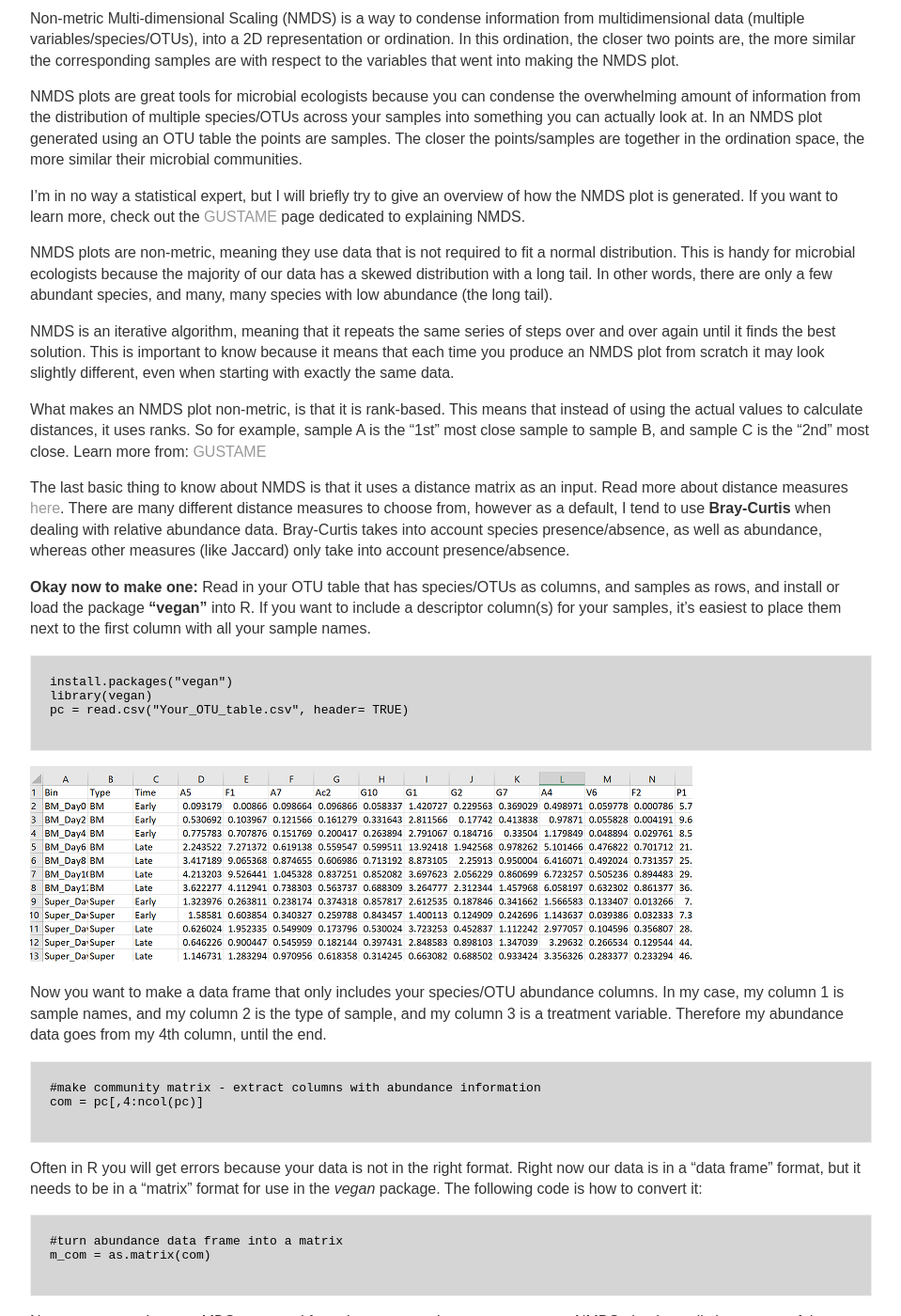
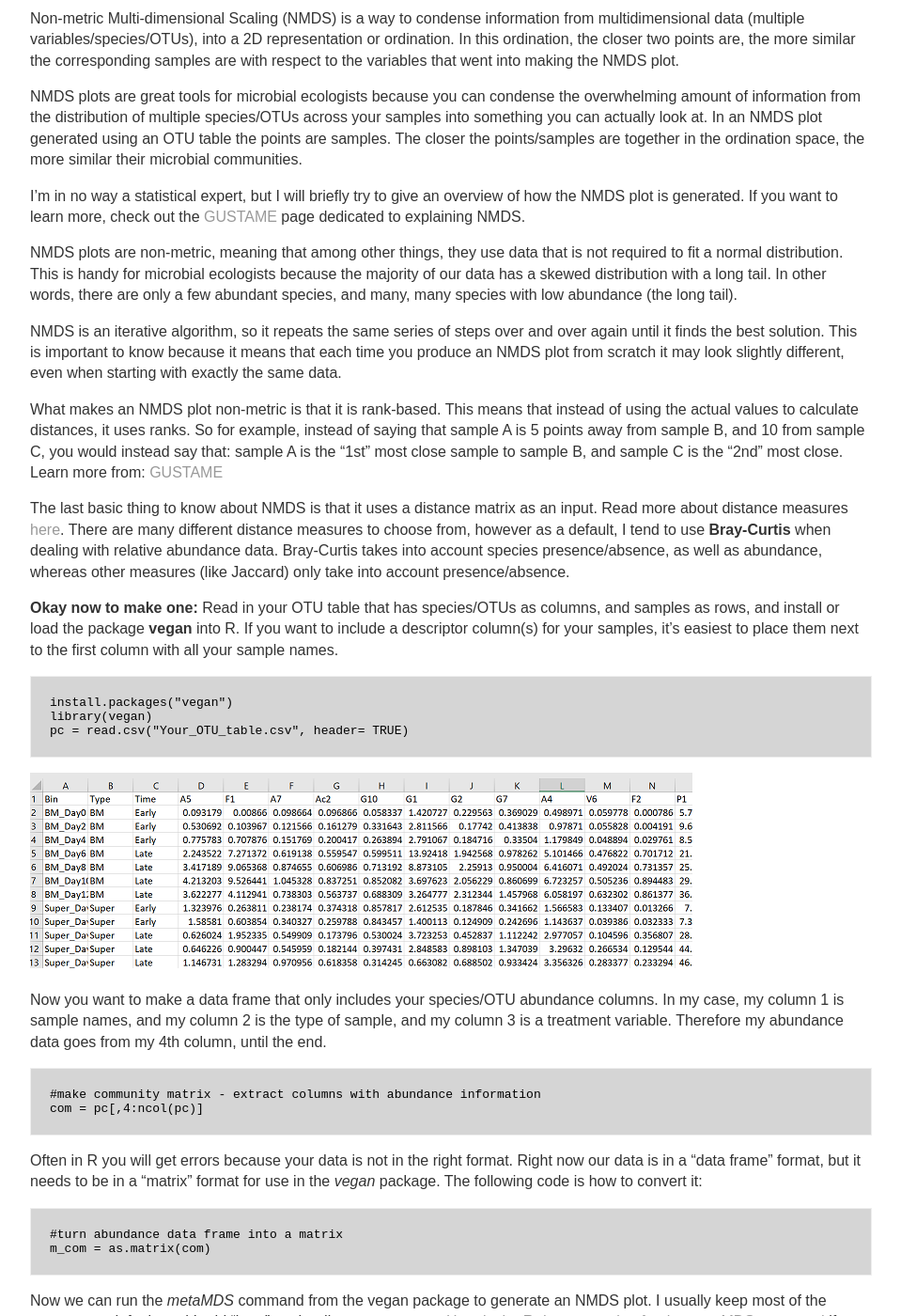
Before and after one commit to jkzorz/jkzorz.github.io, a Jekyll site: the page built from _posts/2019-06-06-NMDS.md, in a window 1280 px wide and 1400 px high, scrolled down 227 px. Shown: the whole window at 94% size, without its empty margins (160-1119 px from the left). Built offline with Jekyll 4.4.1, drawn with Linux system fonts in a browser that asks for light colours; some of the changed text lies outside the part shown.

Commit message:
Update 2019-06-06-NMDS.md

````diff
--- a/_posts/2019-06-06-NMDS.md
+++ b/_posts/2019-06-06-NMDS.md
@@ -11,22 +11,21 @@ NMDS plots are great tools for microbial ecologists because you can condense the
 
 I'm in no way a statistical expert, but I will briefly try to give an overview of how the NMDS plot is generated.  If you want to learn more, check out the [GUSTAME](https://mb3is.megx.net/gustame/dissimilarity-based-methods/nmds) page dedicated to explaining NMDS.
 
-NMDS plots are non-metric, meaning they use data that is not required to fit a normal distribution. This is handy for microbial ecologists because the majority of our data has a skewed distribution with a long tail. In other words, there are only a few abundant species, and many, many species with low abundance (the long tail).
+NMDS plots are non-metric, meaning that among other things, they use data that is not required to fit a normal distribution. This is handy for microbial ecologists because the majority of our data has a skewed distribution with a long tail. In other words, there are only a few abundant species, and many, many species with low abundance (the long tail).
 
-NMDS is an iterative algorithm, meaning that it repeats the same series of steps over and over again until it finds the best solution. This is important to know because it means that each time you produce an NMDS plot from scratch it may look slightly different, even when starting with exactly the same data.
+NMDS is an iterative algorithm, so it repeats the same series of steps over and over again until it finds the best solution. This is important to know because it means that each time you produce an NMDS plot from scratch it may look slightly different, even when starting with exactly the same data.
 
-What makes an NMDS plot non-metric, is that it is rank-based. This means that instead of using the actual values to calculate distances, it uses ranks. So for example, sample A is the "1st" most close sample to sample B, and sample C is the "2nd" most close. Learn more from: [GUSTAME](https://mb3is.megx.net/gustame/dissimilarity-based-methods/nmds)
+What makes an NMDS plot non-metric is that it is rank-based. This means that instead of using the actual values to calculate distances, it uses ranks. So for example, instead of saying that sample A is 5 points away from sample B, and 10 from sample C, you would instead say that: sample A is the "1st" most close sample to sample B, and sample C is the "2nd" most close. Learn more from: [GUSTAME](https://mb3is.megx.net/gustame/dissimilarity-based-methods/nmds)
 
 The last basic thing to know about NMDS is that it uses a distance matrix as an input. Read more about distance measures [here](https://sites.google.com/site/mb3gustame/reference/dissimilarity).  There are many different distance measures to choose from, however as a default, I tend to use <b>Bray-Curtis</b> when dealing with relative abundance data. Bray-Curtis takes into account species presence/absence, as well as abundance, whereas other measures (like Jaccard) only take into account presence/absence.
 
 <b> Okay now to make one: </b>
-Read in your OTU table that has species/OTUs as columns, and samples as rows, and install or load the package <b>"vegan"</b> into R. If you want to include a descriptor column(s) for your samples, it's easiest to place them next to the first column with all your sample names.
+Read in your OTU table that has species/OTUs as columns, and samples as rows, and install or load the package <b>vegan</b> into R. If you want to include a descriptor column(s) for your samples, it's easiest to place them next to the first column with all your sample names.
 
 ```
 install.packages("vegan")
 library(vegan)
 pc = read.csv("Your_OTU_table.csv", header= TRUE)
-
 ```
 
 ![useful image]({{ site.url }}/assets/NMDS_table_excel.png)
@@ -36,7 +35,6 @@ Now you want to make a data frame that only includes your species/OTU abundance
 ```
 #make community matrix - extract columns with abundance information
 com = pc[,4:ncol(pc)]
-
 ```
 
 Often in R you will get errors because your data is not in the right format. Right now our data is in a "data frame" format, but it needs to be in a "matrix" format for use in the <i>vegan</i> package. The following code is how to convert it:
@@ -44,10 +42,9 @@ Often in R you will get errors because your data is not in the right format. Rig
 ```
 #turn abundance data frame into a matrix
 m_com = as.matrix(com)
-
 ```
 
-Now we can run the <i>metaMDS</i> command from the vegan package to generate an NMDS plot. I usually keep most of the parameters default, and I add "bray" as the distance measure. [Here is the R documentation for the metaMDS command](https://www.rdocumentation.org/packages/vegan/versions/2.4-2/topics/metaMDS) if you wanted to change anything.
+Now we can run the <i>metaMDS</i> command from the vegan package to generate an NMDS plot. I usually keep most of the parameters default, and I add "bray" as the distance measure. [Here is the R documentation for the metaMDS command](https://www.rdocumentation.org/packages/vegan/versions/2.4-2/topics/metaMDS) if you wanted to change any of the default parameters.
 
 ```
 nmds = metaMDS(m_com, distance = "bray")
@@ -71,7 +68,6 @@ So to do this, first you need to obtain the coordinates for your NMDS1 and NMDS2
 ```
 #extract NMDS scores (x and y coordinates)
 data.scores = as.data.frame(scores(nmds))
-
 ```
 Next, you can add columns from your original data (pc) to your new NMDS coordinates data frame. This will come in handy when you plot your data and want to differentiate groups or treatments:
 
````
